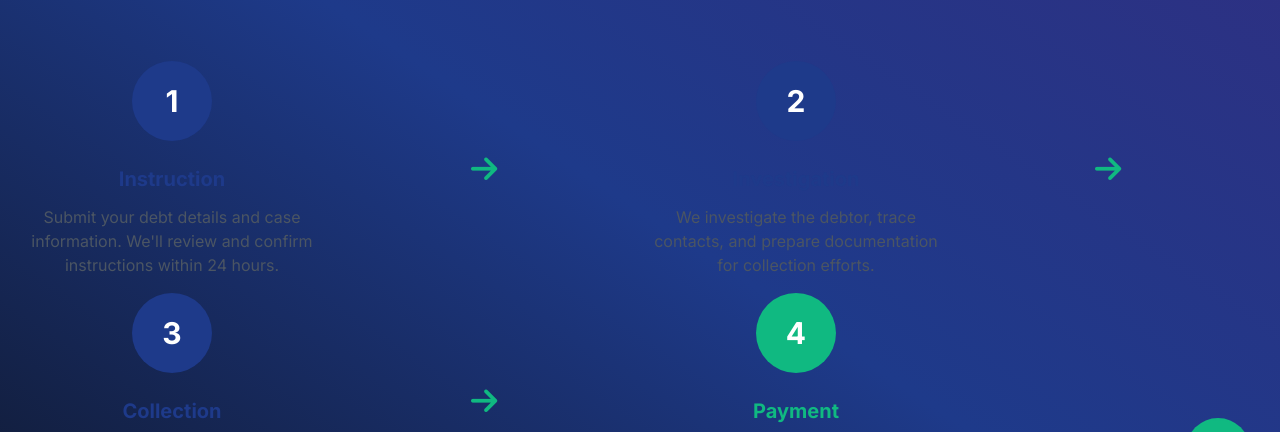
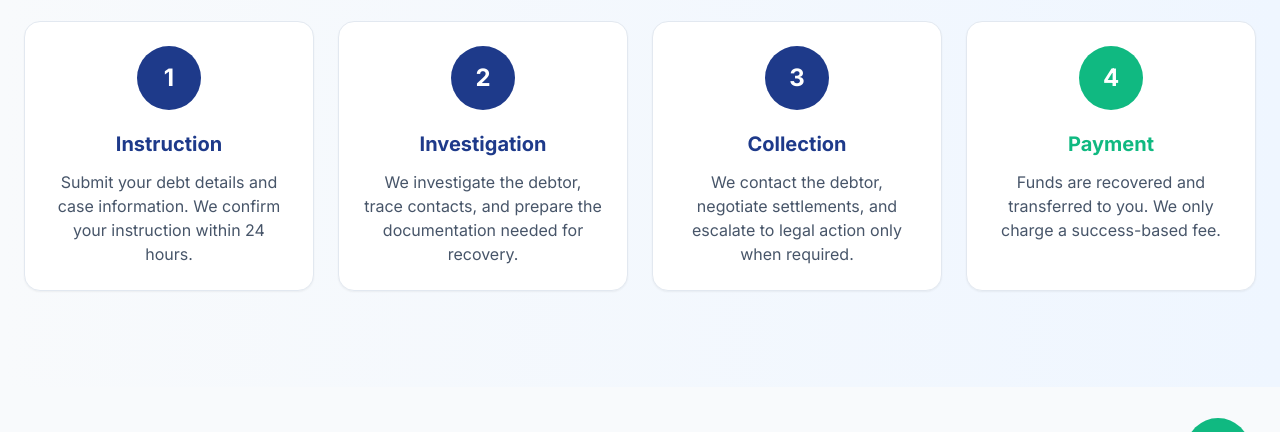
Before and after one commit to Gwancore/debt-site, a plain HTML site: page how-it-works.html in a window 1280 px wide. Shown: the part 288-720 px from the top of the page. Drawn offline with nearby package versions, Linux system fonts and the light colour scheme.

Commit message:
Improve How It Works page color contrast and layout

```diff
--- a/how-it-works.html
+++ b/how-it-works.html
@@ -241,73 +241,61 @@
             </a>
 </div>
 </header>
-<main><section class="relative bg-gradient-to-tr from-slate-900 via-blue-900 to-indigo-900 text-white py-24 md:py-32 overflow-hidden" id="how-it-works">
+<main><section class="bg-gradient-to-r from-slate-50 to-blue-50 py-16 md:py-24" id="how-it-works">
 <div class="container mx-auto px-4 md:px-6">
-<div class="text-center mb-16">
+<div class="text-center mb-14">
 <h2 class="text-3xl md:text-4xl font-bold text-blue-900 mb-4">How It Works</h2>
-<p class="text-gray-600 text-lg max-w-2xl mx-auto">
-                        A simple, transparent process from start to payment
+<p class="text-slate-600 text-lg max-w-2xl mx-auto">
+                        A simple, transparent process from instruction to payment.
                     </p>
 </div>
-<div class="grid grid-cols-1 md:grid-cols-4 gap-6 md:gap-4">
+<div class="grid grid-cols-1 md:grid-cols-2 lg:grid-cols-4 gap-6">
 <!-- Step 1 -->
-<div class="text-center">
-<div class="flex justify-center mb-6">
-<div class="w-20 h-20 bg-blue-900 rounded-full flex items-center justify-center text-white text-3xl font-bold">
+<div class="text-center bg-white border border-slate-200 rounded-2xl p-6 shadow-sm">
+<div class="flex justify-center mb-5">
+<div class="w-16 h-16 bg-blue-900 rounded-full flex items-center justify-center text-white text-2xl font-bold">
                                 1
                             </div>
 </div>
 <h3 class="text-xl font-bold text-blue-900 mb-3">Instruction</h3>
-<p class="text-gray-600">
-                            Submit your debt details and case information. We'll review and confirm instructions within 24 hours.
+<p class="text-slate-600">
+                            Submit your debt details and case information. We confirm your instruction within 24 hours.
                         </p>
 </div>
-<!-- Arrow (Hidden on mobile) -->
-<div class="hidden md:flex items-center justify-center">
-<i class="fas fa-arrow-right text-emerald-500 text-3xl"></i>
-</div>
 <!-- Step 2 -->
-<div class="text-center">
-<div class="flex justify-center mb-6">
-<div class="w-20 h-20 bg-blue-900 rounded-full flex items-center justify-center text-white text-3xl font-bold">
+<div class="text-center bg-white border border-slate-200 rounded-2xl p-6 shadow-sm">
+<div class="flex justify-center mb-5">
+<div class="w-16 h-16 bg-blue-900 rounded-full flex items-center justify-center text-white text-2xl font-bold">
                                 2
                             </div>
 </div>
 <h3 class="text-xl font-bold text-blue-900 mb-3">Investigation</h3>
-<p class="text-gray-600">
-                            We investigate the debtor, trace contacts, and prepare documentation for collection efforts.
+<p class="text-slate-600">
+                            We investigate the debtor, trace contacts, and prepare the documentation needed for recovery.
                         </p>
 </div>
-<!-- Arrow (Hidden on mobile) -->
-<div class="hidden md:flex items-center justify-center">
-<i class="fas fa-arrow-right text-emerald-500 text-3xl"></i>
-</div>
 <!-- Step 3 -->
-<div class="text-center">
-<div class="flex justify-center mb-6">
-<div class="w-20 h-20 bg-blue-900 rounded-full flex items-center justify-center text-white text-3xl font-bold">
+<div class="text-center bg-white border border-slate-200 rounded-2xl p-6 shadow-sm">
+<div class="flex justify-center mb-5">
+<div class="w-16 h-16 bg-blue-900 rounded-full flex items-center justify-center text-white text-2xl font-bold">
                                 3
                             </div>
 </div>
 <h3 class="text-xl font-bold text-blue-900 mb-3">Collection</h3>
-<p class="text-gray-600">
-                            We contact the debtor, negotiate settlements, or escalate to legal action as needed.
+<p class="text-slate-600">
+                            We contact the debtor, negotiate settlements, and escalate to legal action only when required.
                         </p>
 </div>
-<!-- Arrow (Hidden on mobile) -->
-<div class="hidden md:flex items-center justify-center">
-<i class="fas fa-arrow-right text-emerald-500 text-3xl"></i>
-</div>
 <!-- Step 4 -->
-<div class="text-center">
-<div class="flex justify-center mb-6">
-<div class="w-20 h-20 bg-emerald-500 rounded-full flex items-center justify-center text-white text-3xl font-bold">
+<div class="text-center bg-white border border-slate-200 rounded-2xl p-6 shadow-sm">
+<div class="flex justify-center mb-5">
+<div class="w-16 h-16 bg-emerald-500 rounded-full flex items-center justify-center text-white text-2xl font-bold">
                                 4
                             </div>
 </div>
 <h3 class="text-xl font-bold text-emerald-500 mb-3">Payment</h3>
-<p class="text-gray-600">
-                            Funds recovered and transferred to you. We keep a success-based fee only.
+<p class="text-slate-600">
+                            Funds are recovered and transferred to you. We only charge a success-based fee.
                         </p>
 </div>
 </div>
```
